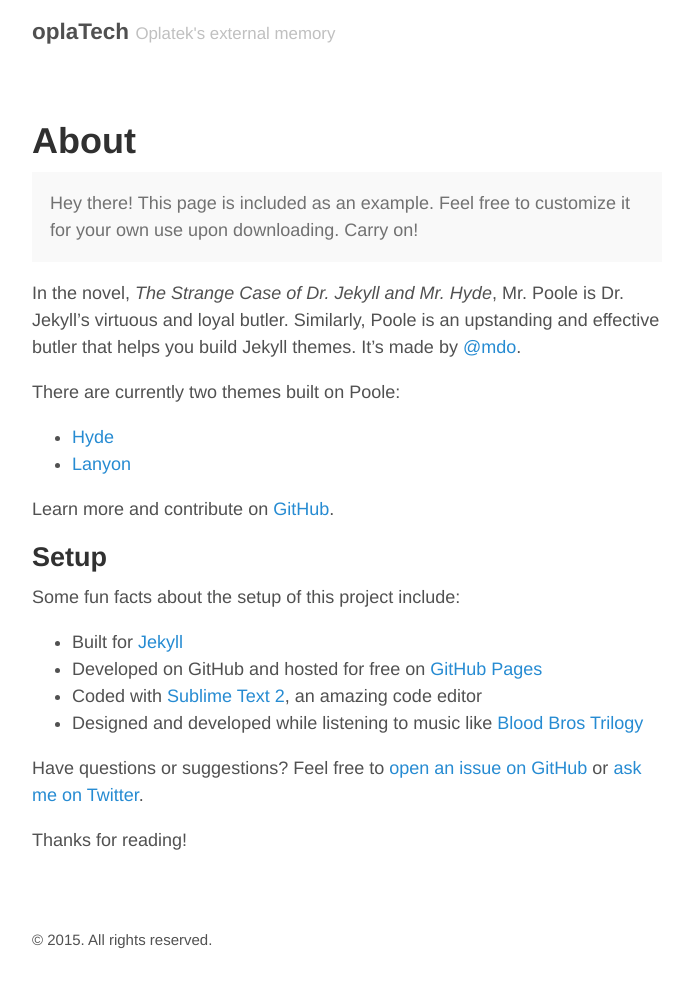
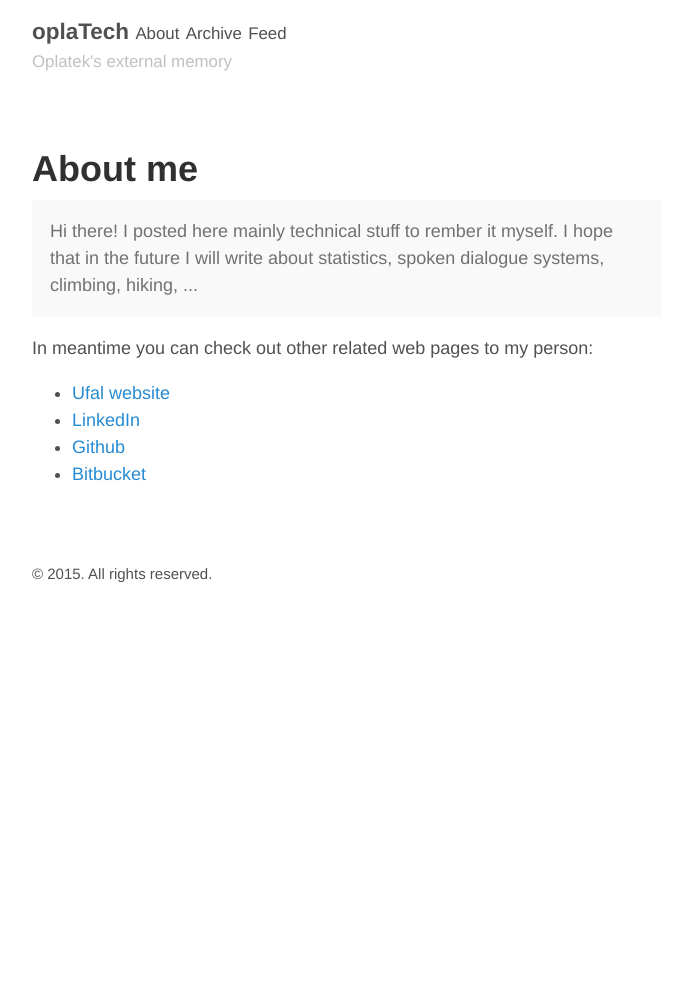
Before and after one commit to oplatek/oplatek.github.io, a Jekyll site: the page built from about.md, in a window 1280 px wide. Shown: the whole page, without its empty margins (293-983 px from the left). Built offline with Jekyll 4.4.1, drawn with Linux system fonts in a browser that asks for light colours; after the commit the page ends 900 px from its top, so only the background shows below that.

Commit message:
fix about

```diff
--- a/_config.yml
+++ b/_config.yml
@@ -28,3 +28,8 @@
 version:             1.0.0
 github:
   repo:              https://github.com/oplatek/opla.cz
+
+pages_list:
+  About: '/about'
+  Archive: '/archive'
+  Feed: '/atom.xml'
--- a/_layouts/default.html
+++ b/_layouts/default.html
@@ -9,6 +9,10 @@
       <header class="masthead">
         <h3 class="masthead-title">
           <a href="{{ site.baseurl }}/" title="Home">{{ site.title }}</a>
+          {% for page in site.pages_list %}
+          <small><a href="{{ page[1]  }}">{{ page[0] }}</a></small>
+          {% endfor %}
+          </br>
           <small>{{ site.tagline }}</small>
         </h3>
       </header>
--- a/about.md
+++ b/about.md
@@ -1,30 +1,17 @@
 ---
 layout: page
-title: About
+title: About me
 ---
 
 <p class="message">
-  Hey there! This page is included as an example. Feel free to customize it for your own use upon downloading. Carry on!
+    Hi there!
+    I posted here mainly technical stuff to rember it myself.
+    I hope that in the future I will write about statistics, spoken dialogue systems, climbing, hiking, ...
 </p>
 
-In the novel, *The Strange Case of Dr. Jekyll and Mr. Hyde*, Mr. Poole is Dr. Jekyll's virtuous and loyal butler. Similarly, Poole is an upstanding and effective butler that helps you build Jekyll themes. It's made by [@mdo](https://twitter.com/mdo).
+In meantime you can check out other related web pages to my person:
 
-There are currently two themes built on Poole:
-
-* [Hyde](http://hyde.getpoole.com)
-* [Lanyon](http://lanyon.getpoole.com)
-
-Learn more and contribute on [GitHub](https://github.com/poole).
-
-## Setup
-
-Some fun facts about the setup of this project include:
-
-* Built for [Jekyll](http://jekyllrb.com)
-* Developed on GitHub and hosted for free on [GitHub Pages](https://pages.github.com)
-* Coded with [Sublime Text 2](http://sublimetext.com), an amazing code editor
-* Designed and developed while listening to music like [Blood Bros Trilogy](https://soundcloud.com/maddecent/sets/blood-bros-series)
-
-Have questions or suggestions? Feel free to [open an issue on GitHub](https://github.com/poole/poole/issues/new) or [ask me on Twitter](https://twitter.com/mdo).
-
-Thanks for reading!
+* [Ufal website](https://ufal.mff.cuni.cz/ondrej-platek)
+* [LinkedIn](https://cz.linkedin.com/in/ondrejplatek)
+* [Github](https://github.com/oplatek/)
+* [Bitbucket](https://bitbucket.org/oplatek)
```
Also changed, not shown: archive.md (added, +10 -0 lines), README.md.
